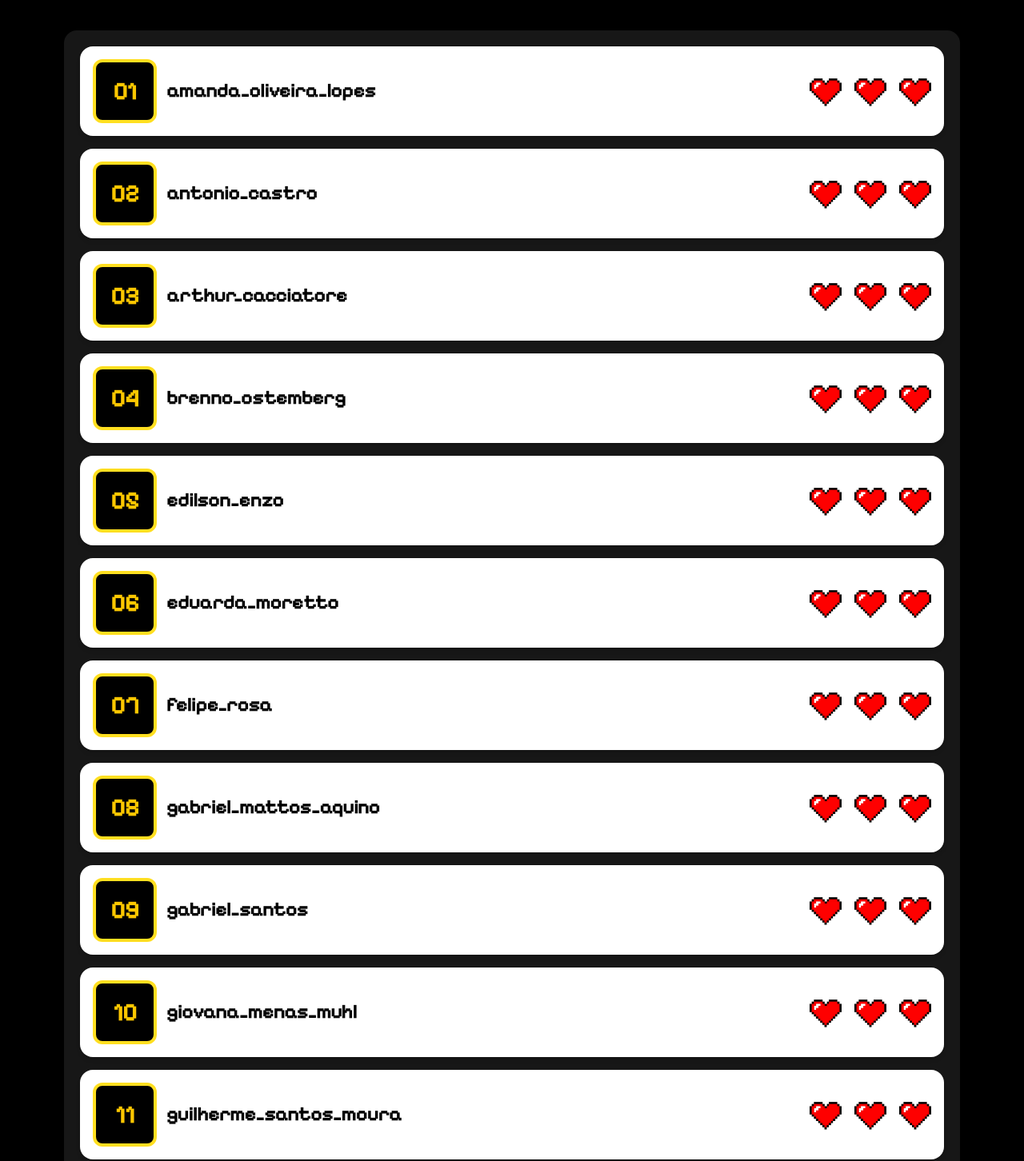
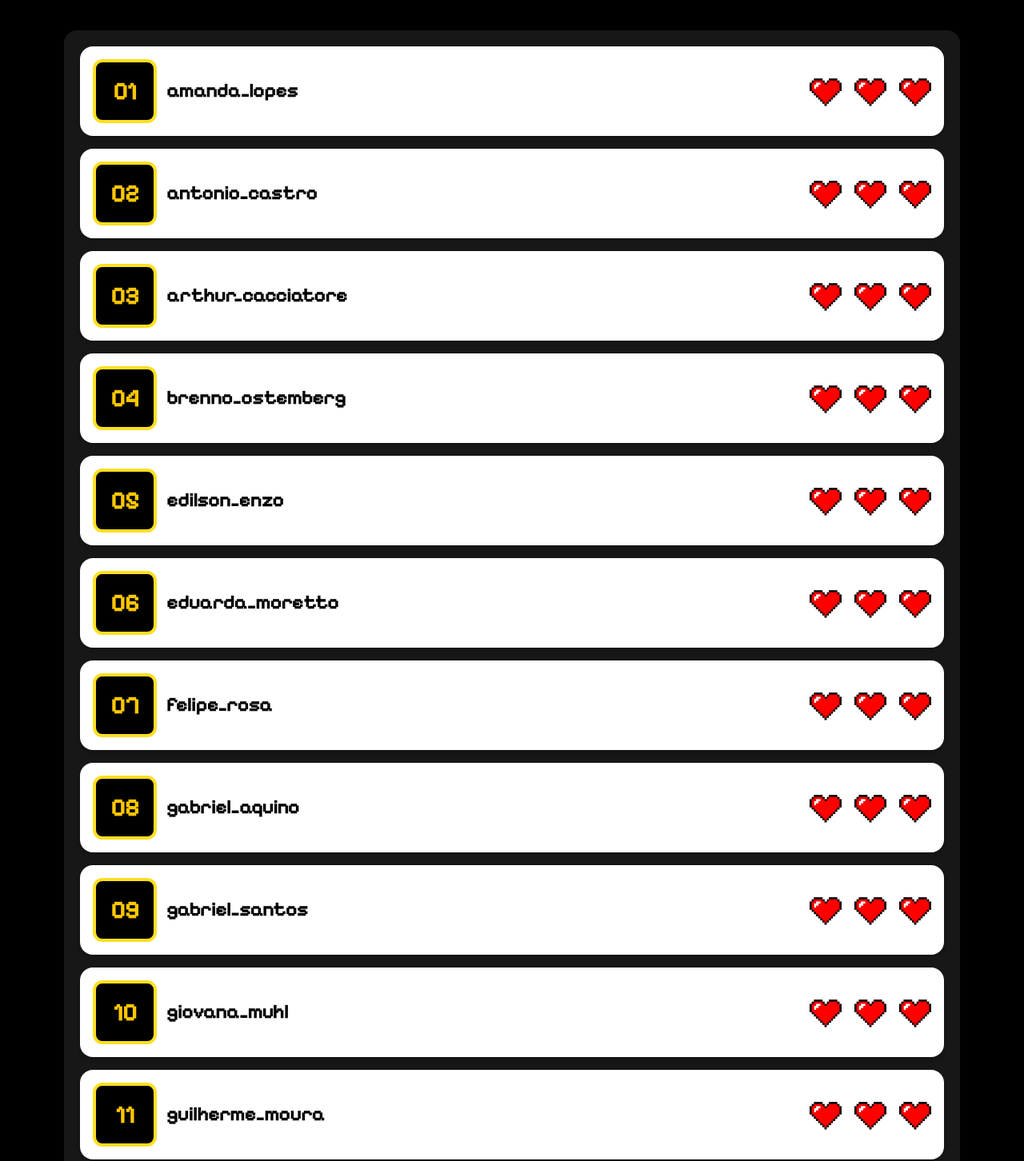
Before and after one commit to Mega-Jr-Git/mega-leaderboard, a React (Vite) app: page / in a window 1280 px wide. Shown: the part 762-2214 px from the top of the page at 80% size. Built offline with nearby package versions, Linux system fonts and the light colour scheme.

Commit message:
Refactor player names in players.js
Updated player names for consistency and clarity.

```diff
--- a/src/data/players.js
+++ b/src/data/players.js
@@ -19,16 +19,16 @@ const players = [
   { id: 18, name: "eduarda_moretto", heart: 3 },
 
   { id: 19, name: "leticia_regina", heart: 3 },
-  { id: 20, name: "amanda_oliveira_lopes", heart: 3 },
-  { id: 21, name: "paulo_henrique_assis_lima", heart: 3 },
-  { id: 22, name: "joao_vitor_rocha_oss_menatti", heart: 3 },
-  { id: 23, name: "jhonathan_souza_soares", heart: 3 },
-  { id: 24, name: "guilherme_santos_moura", heart: 3 },
-  { id: 25, name: "gabriel_mattos_aquino", heart: 3 },
-  { id: 26, name: "yan_leandro_rodrigues_oliveira", heart: 3 },
+  { id: 20, name: "amanda_lopes", heart: 3 },
+  { id: 21, name: "paulo_lima", heart: 3 },
+  { id: 22, name: "joao_menatti", heart: 3 },
+  { id: 23, name: "jhonathan_soares", heart: 3 },
+  { id: 24, name: "guilherme_moura", heart: 3 },
+  { id: 25, name: "gabriel_aquino", heart: 3 },
+  { id: 26, name: "yan_oliveira", heart: 3 },
   { id: 27, name: "heitor_cacciatore", heart: 3 },
   { id: 28, name: "ivan_francisco", heart: 3 },
-  { id: 29, name: "giovana_menas_muhl", heart: 3 },
+  { id: 29, name: "giovana_muhl", heart: 3 },
   { id: 30, name: "samyr_arruda", heart: 3 },
   { id: 31, name: "carlos_sales", heart: 2 },
 ];
```
